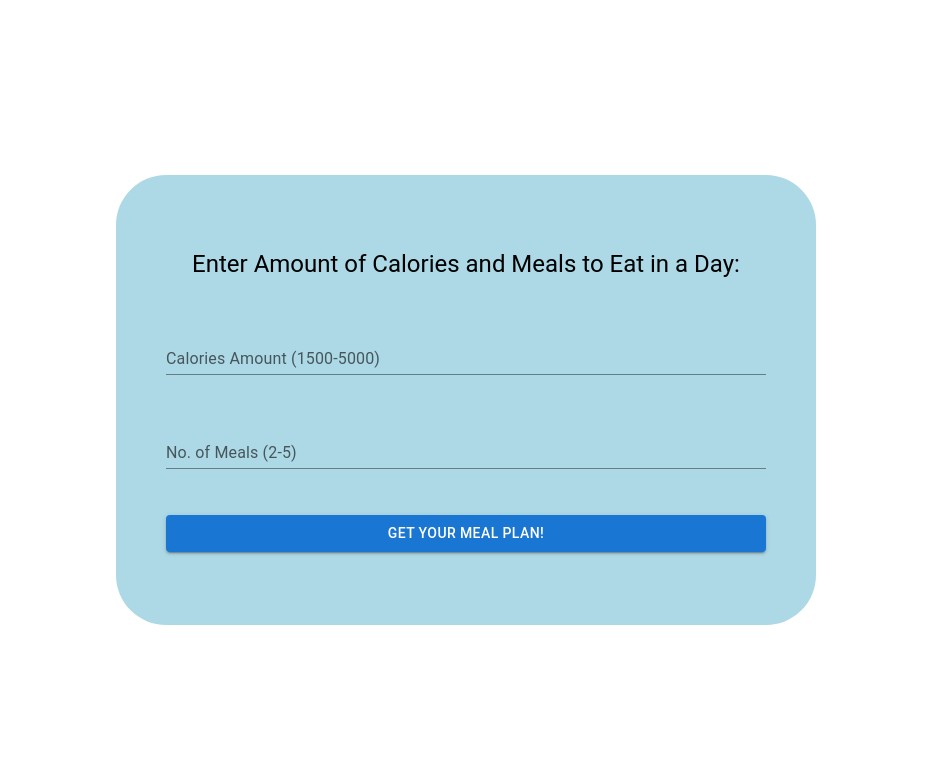
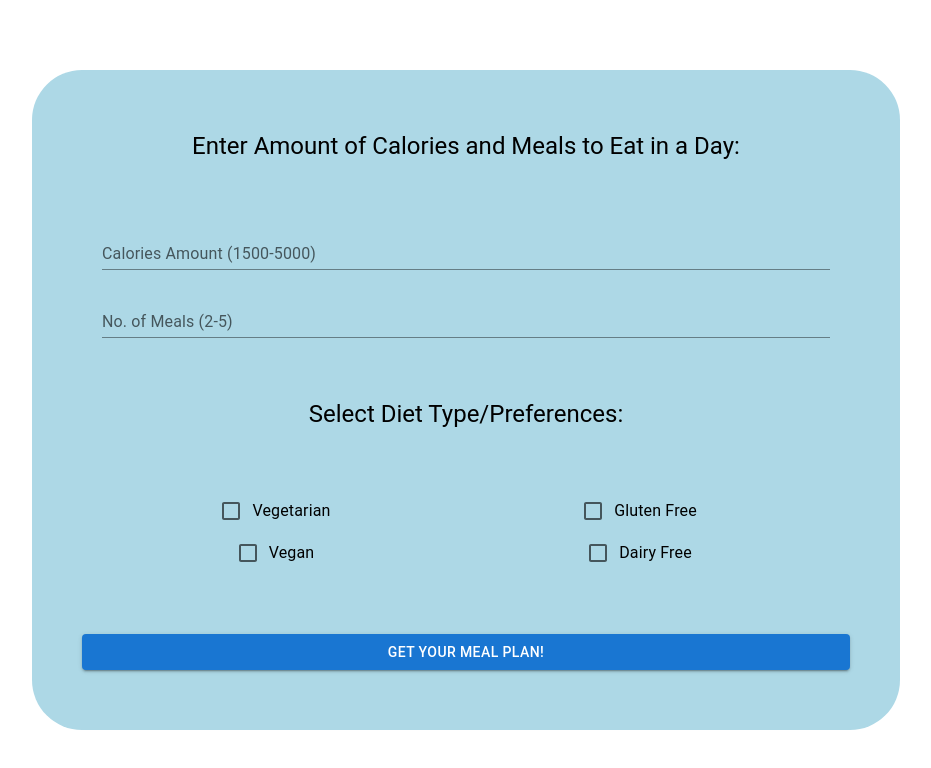
Before and after one commit to DavidEl77/meal-prep-app, a React (Vite) app: page / in a window 1280 px wide. Shown: the top 768 px of the page, without its empty margins (174-1105 px from the left). Built offline with nearby package versions, Linux system fonts and the light colour scheme.

Commit message:
Feat: Started adding diet/preferences checkboxes

```diff
--- a/src/pages/MealCreator.jsx
+++ b/src/pages/MealCreator.jsx
@@ -1,14 +1,30 @@
-import { TextField, Button, Typography } from "@mui/material";
+import {
+  TextField,
+  Button,
+  Typography,
+  Checkbox,
+  FormControlLabel,
+} from "@mui/material";
 import { useState, useEffect, useRef } from "react";
 import { useNavigate } from "react-router-dom";
 
 const MealCreator = () => {
+  // user inputs useState
   const [mealAmount, setMealAmount] = useState(null);
   const [calories, setCalories] = useState(null);
+  // error handling useState
   const [isCaloriesTooLow, setIsCaloriesTooLow] = useState(false);
   const [isCaloriesTooHigh, setIsCaloriesTooHigh] = useState(false);
   const [isMealsTooLow, setIsMealsTooLow] = useState(false);
   const [isMealsTooHigh, setIsMealsTooHigh] = useState(false);
+  // diet type/preferences useState
+  const [isVegetarian, setIsVegetarian] = useState(false);
+  const [isVegan, setIsVegan] = useState(false);
+  const [isGlutenFree, setIsGlutenFree] = useState(false);
+  const [isDairyFree, setIsDairyFree] = useState(false);
+  // const [isKetogenic, setIsKetogenic] = useState(false);
+  // const [isPaleo, setIsPaleo] = useState(false);
+
   const navigate = useNavigate();
 
   // Function to create meal plan
@@ -74,16 +90,24 @@ const MealCreator = () => {
         color: "black",
         backgroundColor: "lightblue",
         borderRadius: "50px",
-        height: "350px",
-        width: "600px",
+        height: "70vh",
+        width: "60vw",
         padding: "50px",
         justifyContent: "space-around",
+        gap: "20px",
       }}
     >
       <Typography variant="h5">
         Enter Amount of Calories and Meals to Eat in a Day:
       </Typography>
-
+      <div
+        style={{
+          display: "flex",
+          flexDirection: "column",
+          padding: "20px",
+          gap: "20px",
+        }}
+      >
         <TextField
           error={isCaloriesTooHigh || isCaloriesTooLow}
           id={
@@ -124,6 +148,60 @@ const MealCreator = () => {
           variant="standard"
           onChange={(e) => setMealAmount(e.target.value)}
         />
+      </div>
+      <Typography variant="h5">Select Diet Type/Preferences:</Typography>
+      <div
+        style={{
+          display: "grid",
+          gridTemplateColumns: "1fr 1fr",
+          padding: "20px",
+          justifyContent: "center",
+          justifyItems: "center",
+        }}
+      >
+        <FormControlLabel
+          control={
+            <Checkbox
+              checked={isVegetarian}
+              onChange={(e) => {
+                setIsVegetarian(e.target.checked);
+                setIsVegan(false);
+              }}
+            />
+          }
+          label="Vegetarian"
+        />
+        <FormControlLabel
+          control={
+            <Checkbox
+              checked={isGlutenFree}
+              onChange={(e) => setIsGlutenFree(e.target.checked)}
+            />
+          }
+          label="Gluten Free"
+        />
+        <FormControlLabel
+          control={
+            <Checkbox
+              checked={isVegan}
+              onChange={(e) => {
+                setIsVegan(e.target.checked);
+                setIsVegetarian(false);
+              }}
+            />
+          }
+          label="Vegan"
+        />
+        <FormControlLabel
+          control={
+            <Checkbox
+              checked={isDairyFree}
+              onChange={(e) => setIsDairyFree(e.target.checked)}
+            />
+          }
+          label="Dairy Free"
+        />
+      </div>
       <Button
         onClick={createMealPlan}
         variant="contained"
```
Lines whose indentation alone changed are shown as unchanged.
